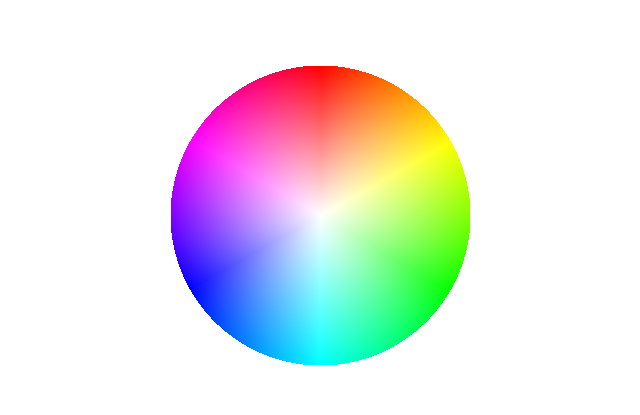
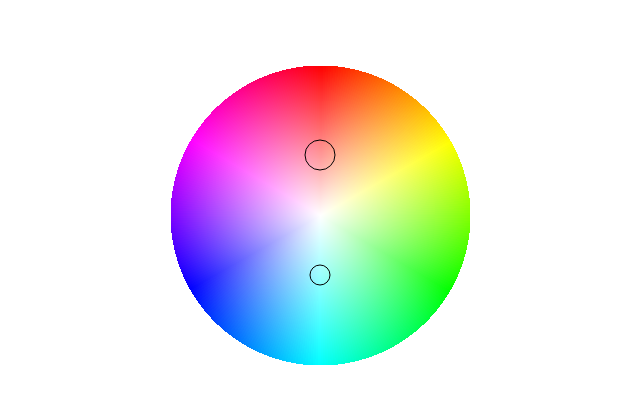
Before and after one commit to Archf13nd/Colour-Wheel, a website with bundled scripts: page test.html in a window 1280 px wide. Both pictures are taken after a click on the button "Complementary". Shown: the top 415 px of the page, 320-960 px from the left. Built offline with nearby package versions, Linux system fonts and the light colour scheme.

Commit message:
Refactored code

```diff
--- /dev/null
+++ b/src/controllers/updateHarmony.js
@@ -0,0 +1,10 @@
+import state from '../state.js'
+
+export default (e) => {
+  if (e.target.id === 'cw-btn-complementary') {
+    state.write('harmony', 'complementary')
+  }
+  if (e.target.id === 'cw-btn-triad') {
+    state.write('harmony', 'triad')
+  }
+}
--- /dev/null
+++ b/src/controllers/updateMousePosition.js
@@ -0,0 +1,15 @@
+import state from '../state.js'
+import { calcCircleBounds } from '../util/mathUtil.js'
+
+export default ({ offsetX, offsetY }) => {
+  const radius = state.read('radius')
+  if (!calcCircleBounds(offsetX - radius, offsetY - radius, radius)) {
+    return
+  }
+  if (!state.read('isMouseDown')) {
+    return
+  }
+
+  state.write('mouseX', offsetX)
+  state.write('mouseY', offsetY)
+}
--- a/src/controllers/updateTargets.js
+++ b/src/controllers/updateTargets.js
@@ -5,7 +5,7 @@ import drawTargets from '../models/drawTargets.js'
 import state from '../state.js'
 import resetWheel from '../models/resetWheel.js'
 
-export default (x, y) => {
+export default (force = false) => {
   // Where on the canvas user clicked
   // Is click within bounds of wheel?
   // Update State
@@ -13,14 +13,16 @@ export default (x, y) => {
   // get position of secondary target/s
   // call update canvas with new data
 
+  const x = state.read('mouseX')
+  const y = state.read('mouseY')
+
   const radius = state.read('radius')
-
   if (!calcCircleBounds(x - radius, y - radius, radius)) {
     return
   }
-  //   if (state.mousedown) {
-  //     return
-  //   }
+  if (!state.read('isMouseDown') && !force) {
+    return
+  }
 
   // Deletes current painted targets
   const ctx = state.read('ctx')
--- a/src/index.js
+++ b/src/index.js
@@ -1,11 +1,10 @@
+import updateTargets from './controllers/updateTargets.js'
 import generateWheelImage from './models/generateWheelImage.js'
-import createEvents from './models/createEvents.js'
 import state from './state.js'
-import registerElements from './models/registerElements.js'
 import { createCoordConversionMaps } from './util/mathUtil.js'
-import initCanvasEvents from './views/canvasEvents.js'
+import registerAllElements from './views/registerAllElements.js'
 
-registerElements()
+// registerElements()
 
 const canvas = document.getElementById('color-wheel')
 const ctx = canvas.getContext('2d')
@@ -31,15 +30,6 @@ const wheelImage = generateWheelImage(canvas, ctx)
 state.write('wheelImage', wheelImage)
 ctx.putImageData(wheelImage, 0, 0)
 
-const events = createEvents(canvas, 'mousedown', 'mouseup', 'mousemove')
-state.write('events', events)
+registerAllElements()
 
-// state.events['cw-complementary-btn'].click.changeHarmony = () => {
-//   state.harmony = 'complementary'
-//   handleDraw()
-// }
-// state.events['cw-triad-btn'].click.changeHarmony = () => {
-//   state.harmony = 'triad'
-//   handleDraw()
-// }
-initCanvasEvents(events['color-wheel'])
+updateTargets(true)
--- /dev/null
+++ b/src/models/callEventFunctions.js
@@ -0,0 +1,3 @@
+const callEventFunctions = () => {}
+
+export default callEventFunctions
--- a/src/models/createEvents.js
+++ b/src/models/createEvents.js
@@ -1,36 +1,30 @@
-const events = {}
+import callCanvasEventFunctions from '../views/callCanvasEventFunctions.js'
+import callButtonEventFunctions from '../views/callButtonEventFunctions.js'
 
 const createEvent = (theEvent, cb, element) => {
   element.addEventListener(theEvent, cb)
   // Assigns the cb without removing any existing methods
-  events[element.id] = { ...events[element.id] }
-  events[element.id][theEvent] = { ...events[element.id][theEvent], eventCB: cb }
+  return { theEvent, cb }
 }
 
 // Returns cb function used in event listeners
 // while keeping id in memory with closure
-const createCBfunction = (eventID) => {
-  const id = eventID
+const createCBfunction = (element) => {
+  const tag = element.tagName
+
   return (e) => {
-    for (const key in events[id][e.type]) {
-      if (key === 'eventCB') {
-        continue
-      }
-      // Gets the events of element with id in function's lexical scope from closure
-      // Gets the type of event registered, e.g. mousemove
-      // Gets and calls each method stored within
-      events[id][e.type][key](e)
+    if (tag === 'CANVAS') {
+      callCanvasEventFunctions(e)
+    }
+    if (tag === 'BUTTON') {
+      callButtonEventFunctions(e)
     }
   }
 }
 
-const createEvents = (element, ...newEvents) => {
-  newEvents.forEach((e) => {
-    const cb = createCBfunction(element.id)
-    createEvent(e, cb, element)
-  })
-
-  return events
+const createEvents = (element, newEvent) => {
+  const cb = createCBfunction(element)
+  return createEvent(newEvent, cb, element)
 }
 
 export default createEvents
--- a/src/models/drawTargets.js
+++ b/src/models/drawTargets.js
@@ -1,7 +1,6 @@
 import createSmallCircle from './createSmallCircle.js'
 
 const drawTargets = (ctx, coords) => {
-  console.log(coords)
   coords.forEach((e, i) => {
     let path
     if (i === 0) {
--- a/src/models/registerElements.js
+++ /dev/null
@@ -1,19 +0,0 @@
-// Add new element here. Nowhere else.
-// The rest of the module handles attaching click event listener
-const validElements = ['cw-complementary-btn', 'cw-triad-btn', 'cw-palette']
-
-const getElement = (elementName) => {
-  return document.getElementById(elementName)
-}
-
-const registerElements = () => {
-  const elements = []
-  validElements.forEach((el) => {
-    const element = getElement(el)
-    if (element) elements.push(element)
-  })
-
-  return elements
-}
-
-export default registerElements
--- a/src/state.js
+++ b/src/state.js
@@ -1,22 +1,39 @@
 const state = {
   canvas: null,
   ctx: null,
-  events: {},
+  eventListeners: {},
   wheelImage: null,
   targets: [],
   mouseX: null,
   mouseY: null,
   radius: null,
-  mousedown: null,
-  mouseup: null,
-  harmony: 'triad'
+  isMouseDown: null,
+  harmony: 'triad',
+  elements: [
+    {
+      id: 'color-wheel',
+      events: ['mousemove', 'mousedown', 'mouseup']
+    },
+    {
+      id: 'cw-btn-complementary',
+      events: ['click']
+    },
+    {
+      id: 'cw-btn-triad',
+      events: ['click']
+    },
+    {
+      id: 'cw-palette',
+      events: ['click']
+    }
+  ]
 }
 
 const read = (key) => {
   if (key in state) {
     return state[key]
   } else {
-    throw new Error(`Tried to access property ${key}. It doesn't exist`)
+    throw new Error(`Tried to read property ${key}. It doesn't exist`)
   }
 }
 
@@ -24,8 +41,25 @@ const write = (key, value) => {
   if (key in state) {
     state[key] = value
   } else {
-    throw new Error(`Tried to access property ${key}. It doesn't exist`)
+    throw new Error(`Tried to write property ${key}. It doesn't exist`)
   }
 }
 
-export default { write, read }
+const writeEvent = (key, value) => {
+  if (key in state.events) {
+    state.events[key] = value
+  } else {
+    throw new Error(`Tried to write property ${key} in ${state.events}. It doesn't exist`)
+  }
+}
+
+const readEvent = (key) => {
+  if (key in state.events) {
+    // Returns shallow copy. Opting out of deep copy for performance
+    return { ...state.events[key] }
+  } else {
+    throw new Error(`Tried to read property ${key} in ${state.events}. It doesn't exist`)
+  }
+}
+
+export default { write, read, writeEvent, readEvent }
--- /dev/null
+++ b/src/views/callButtonEventFunctions.js
@@ -0,0 +1,13 @@
+import updateHarmony from '../controllers/updateHarmony.js'
+import updateTargets from '../controllers/updateTargets.js'
+
+const click = (e) => {
+  updateHarmony(e)
+  updateTargets(true)
+}
+
+export default (e) => {
+  const type = e.type
+
+  if (type === 'click') click(e)
+}
--- /dev/null
+++ b/src/views/callCanvasEventFunctions.js
@@ -0,0 +1,25 @@
+import updateMousePosition from '../controllers/updateMousePosition.js'
+import updateTargets from '../controllers/updateTargets.js'
+// Only use state for view specific changes. i.e. updating mouseX or mousedown
+import state from '../state.js'
+
+const mouseMove = (e) => {
+  updateMousePosition(e)
+  updateTargets()
+}
+
+const mouseDown = () => {
+  state.write('isMouseDown', true)
+  updateTargets()
+}
+
+const mouseUp = () => {
+  state.write('isMouseDown', false)
+}
+
+export default (e) => {
+  const type = e.type
+  if (type === 'mousemove') mouseMove(e)
+  if (type === 'mousedown') mouseDown(e)
+  if (type === 'mouseup') mouseUp(e)
+}
--- a/src/views/canvasEvents.js
+++ /dev/null
@@ -1,18 +0,0 @@
-import updateTargets from '../controllers/updateTargets.js'
-
-export default (canvasEvents) => {
-  console.log(canvasEvents)
-
-  canvasEvents.mousemove.updateMousePos = (e) => {
-    updateTargets(e.offsetX, e.offsetY)
-  }
-
-  canvasEvents.mousedown.recordMouseDown = (e) => {
-    updateTargets(e.offsetX, e.offsetY)
-  }
-  canvasEvents.mouseup.recordMouseUp = () => {}
-
-  canvasEvents.mousemove.moveTarget = (e) => {
-    updateTargets(e.offsetX, e.offsetY)
-  }
-}
--- /dev/null
+++ b/src/views/registerAllElements.js
@@ -0,0 +1,19 @@
+import createEvents from '../models/createEvents.js'
+import createCanvasEventFunctions from './callCanvasEventFunctions.js'
+import state from '../state.js'
+
+const registerAllElements = () => {
+  const elements = state.read('elements')
+  elements.forEach((el) => {
+    const element = document.getElementById(el.id)
+    if (element) {
+      for (let i = 0; i < el.events.length; i++) {
+        const events = createEvents(element, el.events[i])
+        state.write('eventListeners', events)
+      }
+      createCanvasEventFunctions(el.id)
+    }
+  })
+}
+
+export default registerAllElements
--- a/test.html
+++ b/test.html
@@ -7,8 +7,8 @@
   </head>
   <body style="display: grid; place-items: center; height: 100vh">
     <canvas id="color-wheel"></canvas>
-    <button id="cw-complementary-btn">Complementary</button>
-    <button id="cw-triad-btn">Triad</button>
+    <button id="cw-btn-complementary">Complementary</button>
+    <button id="cw-btn-triad">Triad</button>
     <div id="cw-palette"></div>
     <script type="module" src="src/index.js"></script>
   </body>
```
